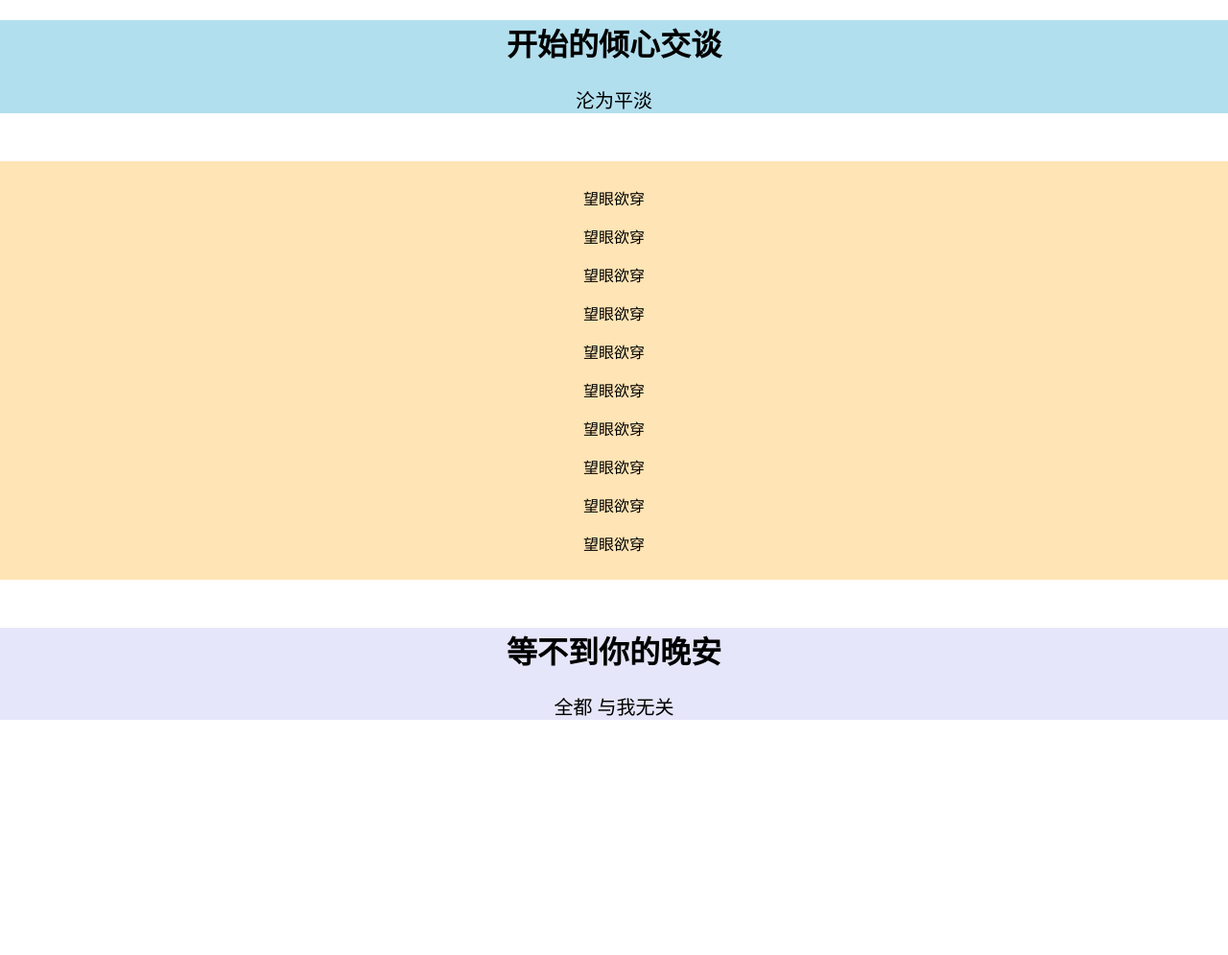
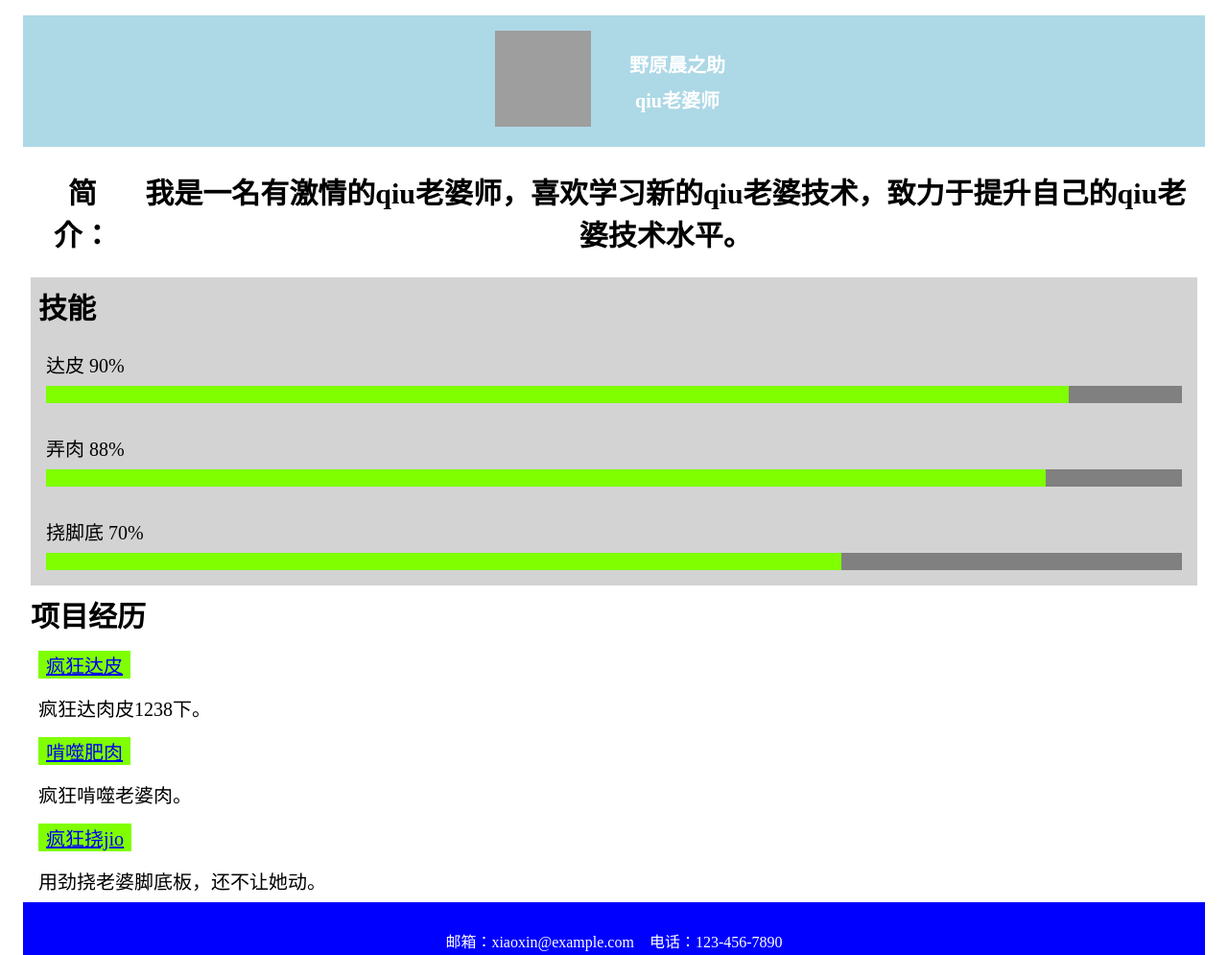
Before and after one commit to crazyd1amond/zzb, a plain HTML site: page index.html in a window 1280 px wide. Shown: the top 995 px of the page at 96% size. Before the commit the page ends 800 px from the top, so only its background shows below. Drawn offline with Linux system fonts and the light colour scheme; grey boxes are pictures that could not be loaded.

Commit message:
Update index.html

```diff
--- a/index.html
+++ b/index.html
@@ -1,53 +1,148 @@
 <!DOCTYPE html>
-<html lang="zh-CN">
+<html lang="en">
   <head>
-    <meta charset="utf-8">
-    <meta name="viewport" content="width=device-width, initial-scale=1" />
-    <title>康文昌的在线HTML 教学小工具</title>
-    <style>
-      body {
-        margin: 0;
-      }
-    </style>
+    <meta charset="UTF-8" />
+    <meta name="viewport" content="width=device-width, initial-scale=1.0" />
+    <title>box2</title>
   </head>
+  <style>
+    * {
+      margin: 8px;
+      border-sizing: border-box;
+      padding: 0px;
+    }
+    .top {
+      display: flex;
+      background-color: lightblue;
+      color: white;
+      justify-content: center;
+      align-items: center;
+      font-weight: bold;
+      font-size: 20px;
+      text-align: center;
+    }
+    .introduce {
+      display: flex;
+      background-color: white;
+      color: #000;
+      justify-content: center;
+      align-items: center;
+      font-weight: bold;
+      text-align: center;
+      font-size: 30px;
+    }
+    .skill {
+      display: flex;
+      background-color: lightgrey;
+      color: #000;
+      flex-direction: column;
+      font-size: 20px;
+    }
+    .skill_1 {
+      display: flex;
+      background-color: grey;
+      height: 18px;
+    }
+    .skill_1_1 {
+      display: flex;
+      background-color: chartreuse;
+      height: 18px;
+      justify-self: start;
+      margin: 0px;
+    }
+    .xiangmu {
+      font-size: 20px;
+    }
+    .xiangmucolor {
+      display: inline-block;
+      background-color: chartreuse;
+    }
+    .bottom {
+      display: flex;
+      justify-content: center;
+      align-items: center;
+      background-color: blue;
+      color: white;
+      height: 80px;
+    }
+  </style>
   <body>
-    <div
-    style="
-    background-color:#B2DFEE;
-    text-align:center;
+    <!-- 顶部区域 -->
+    <div class="top">
+      <div>
+        <img
+          src="https://www.helloimg.com/i/2024/11/28/674821868cc42.png"
+          alt="touxiang"
+          width="100px"
+          height="
+        100px"
+        />
+      </div>
+      <div>
+        <div><p>野原晨之助</p></div>
+        <div><p>qiu老婆师</p></div>
+      </div>
+    </div>
+    <!-- 个人简介区域 -->
+    <div>
+      <!-- 简介区域 -->
 
+      <div class="introduce">
+        <div><p>简介：</p></div>
+        <p>
+          我是一名有激情的qiu老婆师，喜欢学习新的qiu老婆技术，致力于提升自己的qiu老婆技术水平。
+        </p>
+      </div>
 
-    ">
-      <h1>开始的倾心交谈</h1>
-    <p style='font-size:20px'>沦为平淡</p>
+      <!-- 技能区域 -->
+      <div class="skill">
+        <div style="font-weight: bold; font-size: 30px">技能</div>
+        <div>
+          <div>达皮 90%</div>
+          <div class="skill_1">
+            <div class="skill_1_1" style="width: 90%"></div>
+          </div>
+        </div>
+        <div>
+          <div>弄肉 88%</div>
+          <div class="skill_1">
+            <div class="skill_1_1" style="width: 88%"></div>
+          </div>
+        </div>
+        <div>
+          <div>挠脚底 70%</div>
+          <div class="skill_1">
+            <div class="skill_1_1" style="width: 70%"></div>
+          </div>
+        </div>
+      </div>
     </div>
-
-    <div style="background-color:#FFE4B5;
-    margin:50px auto;
-    padding:10px
-
-    ">
-      <p style="text-align:center;">望眼欲穿</p>
-      <p style="text-align:center;">望眼欲穿</p>
-      <p style="text-align:center;">望眼欲穿</p>
-      <p style="text-align:center;">望眼欲穿</p>
-      <p style="text-align:center;">望眼欲穿</p>
-      <p style="text-align:center;">望眼欲穿</p>
-      <p style="text-align:center;">望眼欲穿</p>
-      <p style="text-align:center;">望眼欲穿</p>
-      <p style="text-align:center;">望眼欲穿</p>
-      <p style="text-align:center;">望眼欲穿</p>
+    <!-- 项目经历区域 -->
+    <div class="xiangmu">
+      <div style="font-weight: bold; font-size: 30px">项目经历</div>
+      <div>
+        <div class="xiangmucolor">
+          <a href="https://example.com/project1" target="_blank">疯狂达皮</a>
+        </div>
+        <div>疯狂达肉皮1238下。</div>
+      </div>
+      <div>
+        <div class="xiangmucolor">
+          <a href="https://example.com/project2" target="_blank">啃噬肥肉</a>
+        </div>
+        <div>疯狂啃噬老婆肉。</div>
+      </div>
+      <div>
+        <div class="xiangmucolor">
+          <a href="https://example.com/project3" target="_blank">疯狂挠jio</a>
+        </div>
+        <div>用劲挠老婆脚底板，还不让她动。</div>
+      </div>
     </div>
-
-    <div style ='background-color:#E6E6FA;
-    text-align:center;
-    '
-
-
-    >
-      <h1>等不到你的晚安</h1>
-      <p style='font-size:20px'>全都 与我无关</p>
+    <!-- 底部区域 -->
+    <div class="bottom">
+      <div>邮箱：xiaoxin@example.com</div>
+      <div>电话：123-456-7890</div>
     </div>
-
   </body>
 </html>
```
